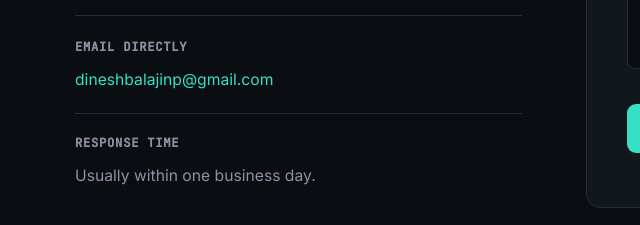
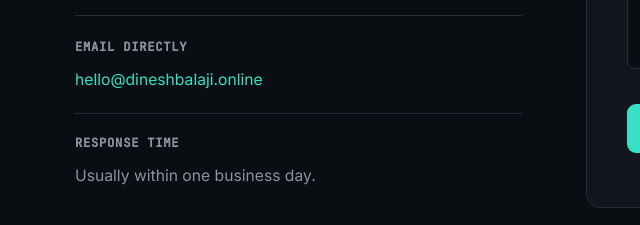
Before and after one commit to dineshbalajinp/web, a plain HTML site: page contact.html in a window 1280 px wide. Shown: the part 555-780 px from the top of the page, 7-647 px from the left. Drawn offline with Linux system fonts and the light colour scheme.

Commit message:
email change in  contact.html

```diff
--- a/contact.html
+++ b/contact.html
@@ -409,7 +409,7 @@
 
         <div class="info-block">
           <h3>Email directly</h3>
-          <a href="mailto:dineshbalajinp@gmail.com">dineshbalajinp@gmail.com</a>
+          <a href="mailto:hello@dineshbalaji.online">hello@dineshbalaji.online</a>
         </div>
         <div class="info-block">
           <h3>Response time</h3>
```
